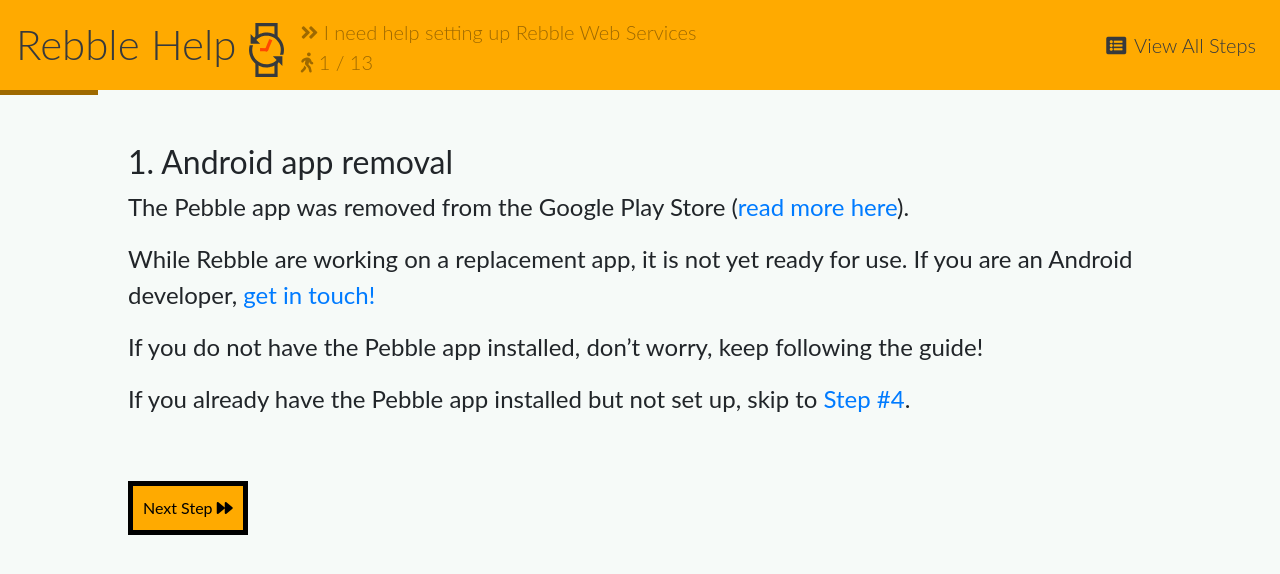
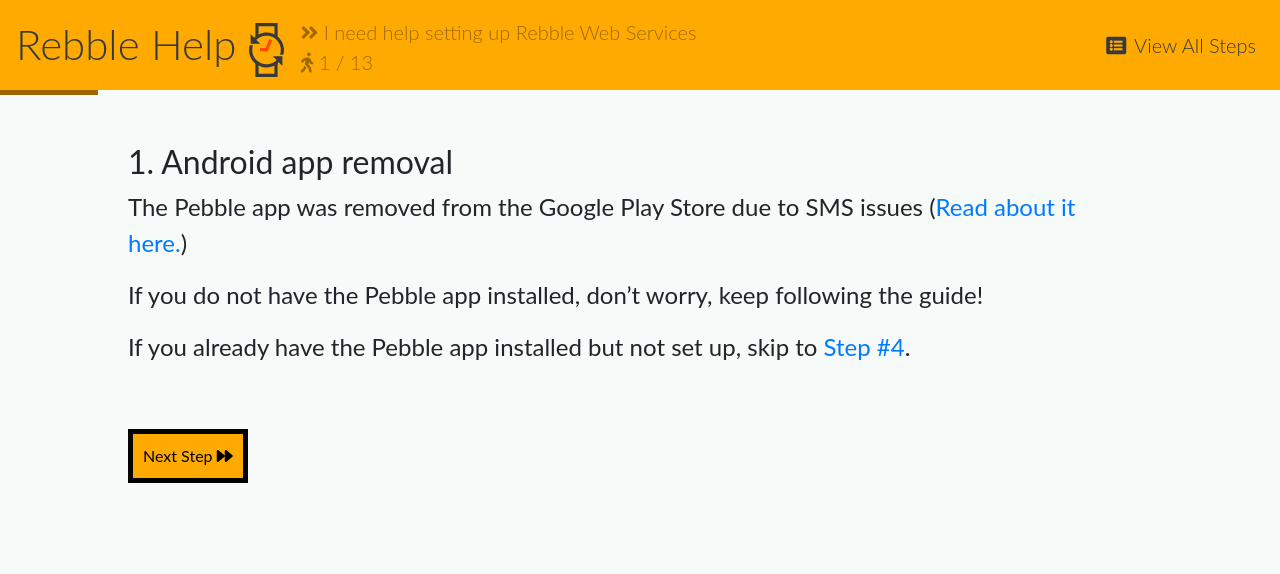
Before and after one commit to pebble-dev/rebble-help, a Jekyll site: the page built from _topic/setup-android.md, in a window 1280 px wide. Shown: the top 574 px of the page. Built offline with Jekyll 4.4.1, drawn with Linux system fonts in a browser that asks for light colours; nearby versions of some CDN libraries; part of the change alters nothing that is shown.

Commit message:
Update setup-android.md

```diff
--- a/_topic/setup-android.md
+++ b/_topic/setup-android.md
@@ -10,9 +10,7 @@ os: android
 
 # Android app removal
 
-The Pebble app was removed from the Google Play Store ([read more here](/android-app-unavailable/)).
-
-While Rebble are working on a replacement app, it is not yet ready for use. If you are an Android developer, [get in touch!](https://rebble.io/contact)
+The Pebble app was removed from the Google Play Store due to SMS issues ([Read about it here.](/android-app-unavailable))
 
 If you do not have the Pebble app installed, don't worry, keep following the guide!
 
@@ -33,7 +31,7 @@ On your Android device, download the Pebble APK from the following link:
 <notmobile>
 or via this QR code:
 
-<qr url="https://rebble.io/apk" />
+   <qr url="https://rebble.io/apk" />
 </notmobile>
 
 
@@ -83,9 +81,17 @@ You’ll be greeted by the Pebble Account page. Simply tap 'SKIP LOGIN' twice to
 
 # Pair your watch
 
-The app starts looking for nearby Pebbles. It should shortly see your Pebble, as Pebble xxxx. This same string can be seen on the Pebble, so you know the phone sees the right watch. Tap it.
+The app starts looking for nearby Pebbles. It should shortly see your Pebble, as "Pebble xxxx". This same name can be seen on the Pebble, so you know the phone sees the right watch. Tap it.
 
-If the Pebble doesn’t appear and you’re on Android 10, make sure that Location is turned on (the Pebble app needs it to search for nearby Bluetooth devices).  If that still doesn't work, go to the Bluetooth settings page of the phone, pair the watch, and try again.
+*If the Pebble doesn’t appear and you are on Android 10 (or newer), make sure that Location is turned on; as that is how the Pebble app searches for nearby Bluetooth devices.  If that still doesn't work, go to the Bluetooth settings page of the phone, pair the watch, and try again.*
+
+If your phone does not see the Pebble, try these steps:
+1. Turn on Airplane mode on your phone
+2. Turn on Location (this is how Pebble looks for nearby Bluetooth devices)
+3. Turn on Bluetooth
+4. Pair the Pebble through the Pebble app. (Make sure to turn off Airplane Mode afterwards!)
+
+If that still doesn't work, please [contact us on Discord](/discord)
 
 ![](/images/setup/7.png)
 
@@ -99,9 +105,9 @@ Run through the Pebble setup screens. Make sure you allow notification access:
 
 # Complete the Pebble pairing
 
-Once you get to this screen, you've finished part 1 - connecting your Pebble.
+Once you get to this screen, you've successfully connected your Pebble!
 
-All that's left to do now is connect it to Rebble Web Services.
+All that's left to do now is to connect it to Rebble Web Services.
 
 ![](/images/setup/9.png)
 
@@ -116,9 +122,11 @@ On your phone, open a decent browser (like Chrome or Firefox), and go to [boot.r
     <qr url="https://boot.rebble.io" />
 </notmobile>
 
-If you are not already logged in, you will be prompted to log in.
+If you are not already logged in, you will be greeted with a number of ways to sign in.
 
-**Make sure you log in with the correct account**
+Choose one and sign in. *Remember your sign in credentials!*
+
+If this is successful, you will return to the Rebble website, and be greeted with *You're all set!*
 
 ![](/images/misc/auth.png)
 
@@ -131,6 +139,8 @@ If you get a prompt about "Open with Pebble", press 'Okay'.
 
 Press 'Switch To Rebble'.
 
+The Pebble app will then open.
+
 ![](/images/setup/11.png)
 
 
@@ -142,12 +152,15 @@ Press "It's Rebble Time" and you're done!
 
 ![](/images/setup/12.png)
 
+
 # What's next?
 
 You’re done! Tap the big “+” in the lower right corner to find and install watchfaces you like from the Rebble appstore.
 
 If you want to use dictation, get weather pins in your Timeline, and have a faster Timeline sync period, check out a [Rebble subscription](/subscription)
 
+If you have any other questions, [contact us on Discord!](/discord)
+
+## Welcome to *Rebbled* Pebble!
+
 ![noborder](/images/setup/13.png)
-
-Welcome to *Rebbled* Pebble!
```
